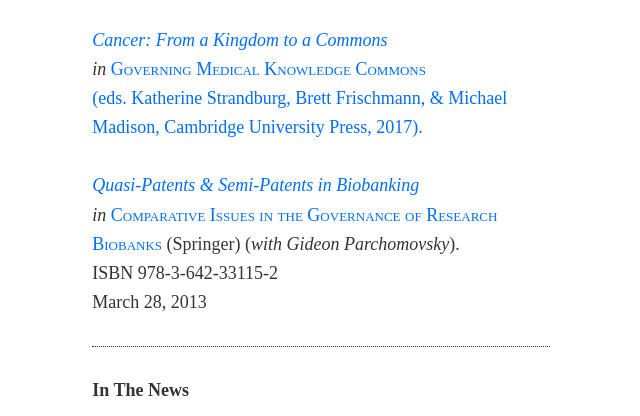
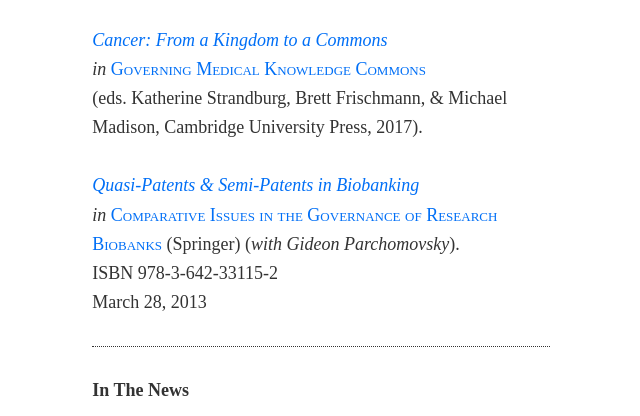
Before and after one commit to mikemattioli/mikemattioli.github.io, a plain HTML site: page index.html in a window 1280 px wide. Shown: the part 2281-2697 px from the top of the page, without its empty margins (607-1247 px from the left). Drawn offline with nearby package versions, Linux system fonts and the light colour scheme.

Commit message:
Update index.html

```diff
--- a/index.html
+++ b/index.html
@@ -189,7 +189,7 @@
 			(Edward Elgar, forthcoming 2017).<br></p>
 
 			<p><i><a href="https://ssrn.com/abstract=2971069">Cancer: From a Kingdom to a Commons</a></i><br>
-			<i>in&nbsp;</i><span class="abbr"><a href="http://a.co/32zbbRI">Governing Medical Knowledge Commons</i></span><br>
+			<i>in&nbsp;</i><span class="abbr"><a href="http://a.co/32zbbRI">Governing Medical Knowledge Commons</a></span><br>
 			(eds. Katherine Strandburg, Brett Frischmann, &amp; Michael Madison, Cambridge University Press, 2017).<br></p>
 
 			<p><i><a href="http://link.springer.com/chapter/10.1007/978-3-642-33116-9_14">Quasi-Patents &amp; Semi-Patents in Biobanking</a></i><br><i>in&nbsp;</i><a href="http://amzn.com/3642331157"><span class="abbr">Comparative Issues in the Governance of Research Biobanks</span></a> (Springer)&nbsp;(<i>with Gideon Parchomovsky</i>).<br>ISBN 978-3-642-33115-2<br>March 28, 2013</p>
```
